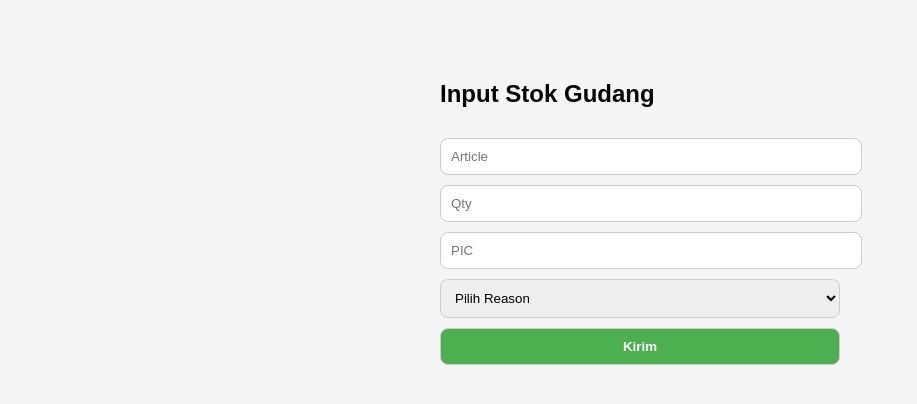
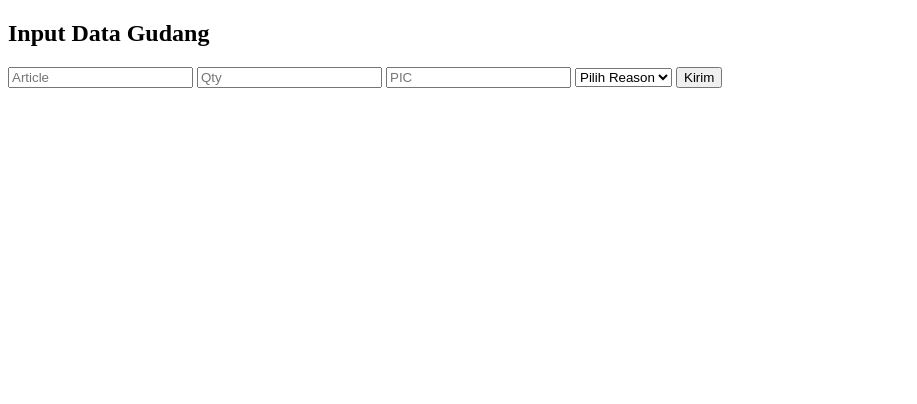
Before and after one commit to putrasetya/form-input-gsheet, a plain HTML site: page index.html in a window 1280 px wide. Shown: the whole page, without its empty margins (0-917 px from the left). Drawn offline with Linux system fonts and the light colour scheme.

Commit message:
Update index.html

```diff
--- a/index.html
+++ b/index.html
@@ -1,32 +1,11 @@
 <!DOCTYPE html>
 <html>
 <head>
+  <meta charset="UTF-8">
   <title>Form Gudang</title>
-  <style>
-    body {
-      font-family: sans-serif;
-      max-width: 400px;
-      margin: 40px auto;
-      background: #f5f5f5;
-      padding: 20px;
-      border-radius: 10px;
-    }
-    input, select, button {
-      width: 100%;
-      padding: 10px;
-      margin-top: 10px;
-      border-radius: 8px;
-      border: 1px solid #ccc;
-    }
-    button {
-      background-color: #4CAF50;
-      color: white;
-      font-weight: bold;
-    }
-  </style>
 </head>
 <body>
-  <h2>Input Stok Gudang</h2>
+  <h2>Input Data Gudang</h2>
   <form id="gudang-form">
     <input type="text" name="article" placeholder="Article" required />
     <input type="number" name="qty" placeholder="Qty" required />
@@ -46,12 +25,12 @@
     form.addEventListener("submit", (e) => {
       e.preventDefault();
       const formData = new FormData(form);
-      fetch(scriptURL, { method: "POST", body: formData })
-        .then((res) => {
-          alert("Data berhasil dikirim!");
-          form.reset();
-        })
-        .catch((err) => alert("Gagal mengirim data!"));
+      fetch(scriptURL, {
+        method: "POST",
+        body: formData
+      })
+      .then(response => alert("Berhasil dikirim"))
+      .catch(error => alert("Gagal mengirim!"));
     });
   </script>
 </body>
```
